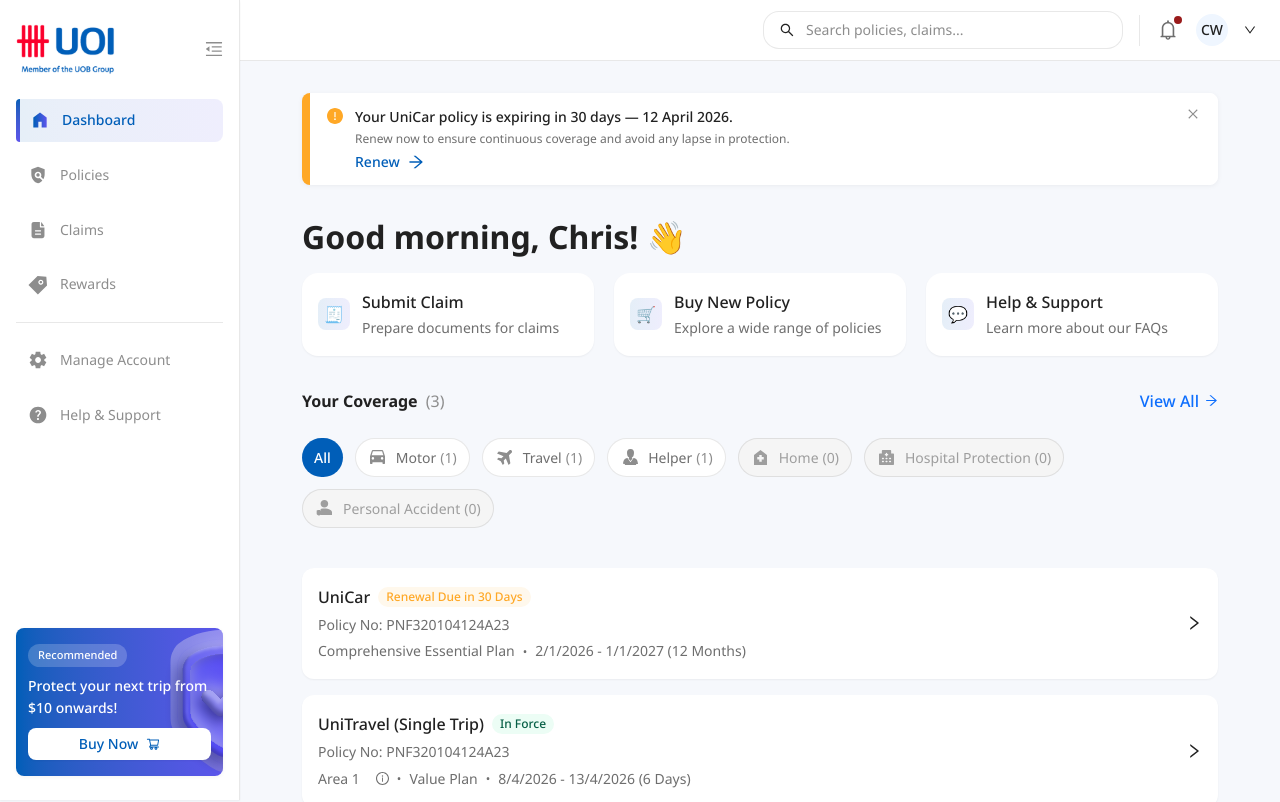
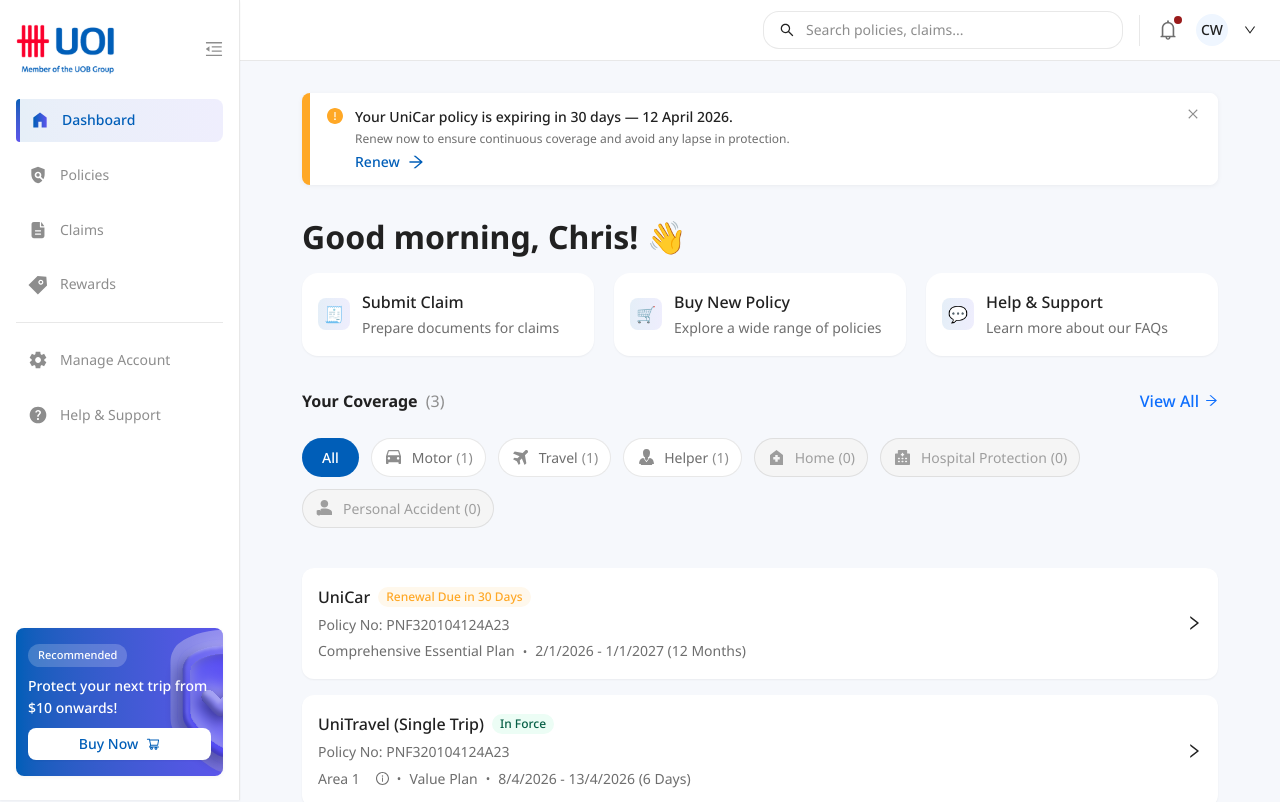
Before and after one commit to apphianeo/customerportal, a React (Vite) app: page / in a window 1280 px wide. Shown: the top 802 px of the page. Built offline with nearby package versions, Linux system fonts and the light colour scheme.

Commit message:
Update All pill horizontal padding to 20px
Co-Authored-By: Claude Sonnet 4.6 <noreply@anthropic.com>

```diff
--- a/src/components/dashboard/YourCoverage.tsx
+++ b/src/components/dashboard/YourCoverage.tsx
@@ -165,7 +165,7 @@ export default function YourCoverage() {
                 key="all"
                 onClick={() => setActiveFilter('all')}
                 className={[
-                  'flex items-center justify-center px-[12px] py-[8px] rounded-[24px]',
+                  'flex items-center justify-center px-[20px] py-[8px] rounded-[24px]',
                   'shrink-0 whitespace-nowrap border-0 cursor-pointer transition-colors',
                   isActive ? 'bg-primary text-white font-medium' : 'bg-white border border-[rgba(0,0,0,0.09)] text-[#6e6e6e]',
                 ].join(' ')}
```
